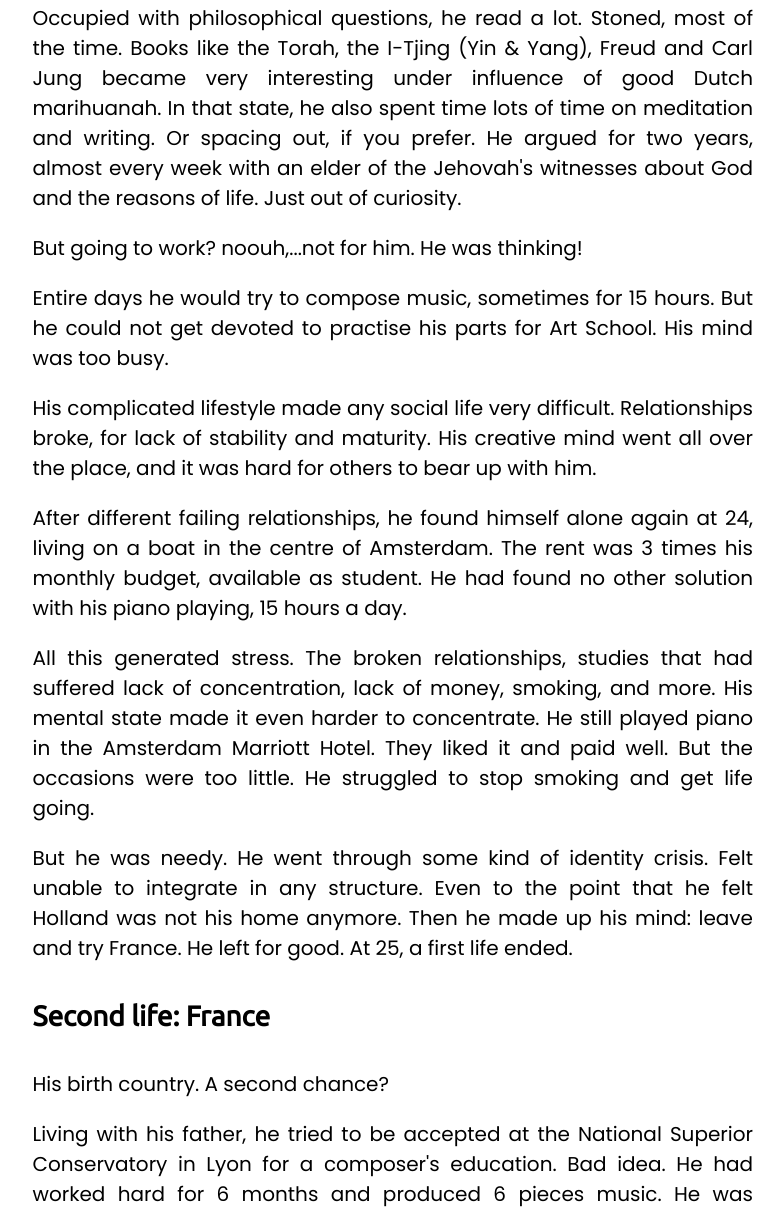
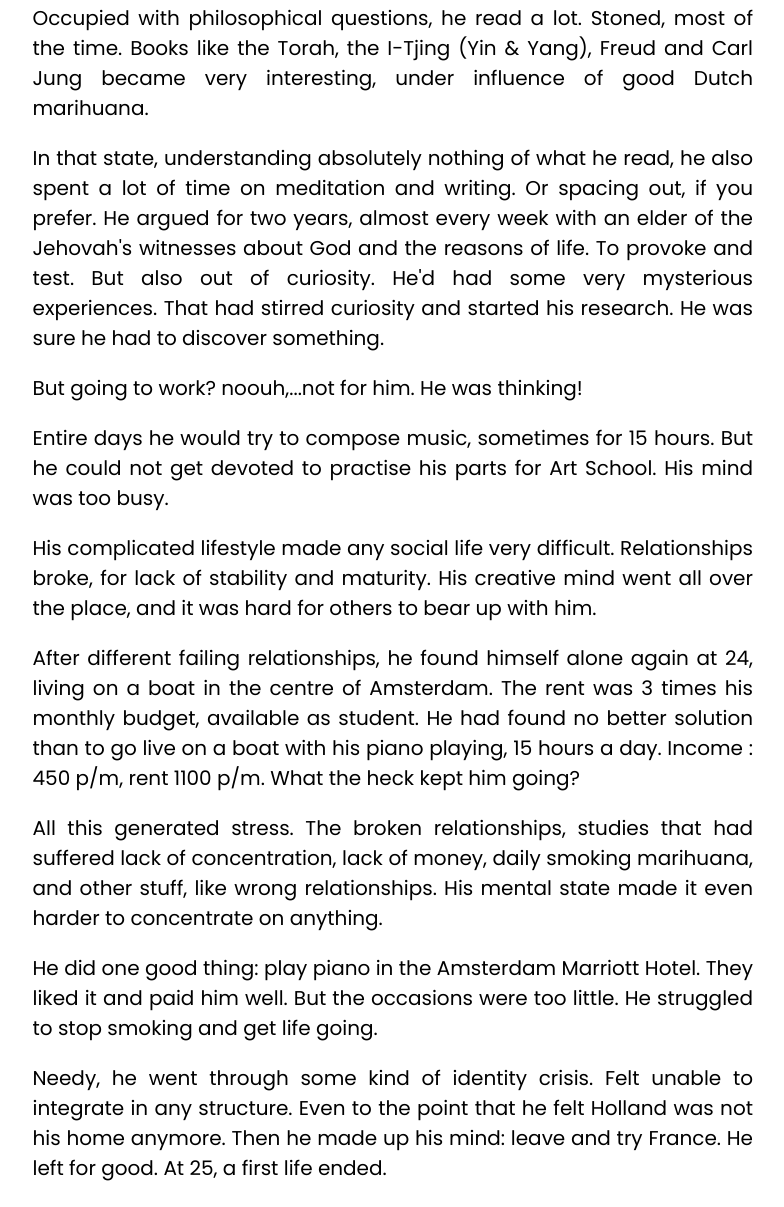
Before and after one commit to SebbEcbb/sb, a plain HTML site: page index.html in a window 1280 px wide. Shown: the part 2150-3357 px from the top of the page, without its empty margins (203-987 px from the left). Drawn offline with Linux system fonts and the light colour scheme.

Commit message:
site-work

```diff
--- a/index.html
+++ b/index.html
@@ -105,10 +105,17 @@
         <p>
             Occupied with philosophical questions, he read a lot. Stoned, most of the time.
             Books like the Torah, the I-Tjing (Yin & Yang), Freud and Carl Jung
-            became very interesting under influence of good Dutch marihuanah.
-            In that state, he also spent time lots of time on meditation and writing. Or spacing out, if you prefer.
+            became very interesting, under influence of good Dutch marihuana.
+        </p>
+        <p>
+            In that state, understanding absolutely nothing of what he read,
+            he also spent a lot of time on meditation and writing.
+            Or spacing out, if you prefer.
             He argued for two years, almost every week with an elder of the Jehovah's
-            witnesses about God and the reasons of life. Just out of curiosity.
+            witnesses about God and the reasons of life. To provoke and test.
+            But also out of curiosity. He'd had some very mysterious experiences.
+            That had stirred curiosity and started his research.
+            He was sure he had to discover something.
         </p>
         <p>
             But going to work? noouh,...not for him. He was thinking!
@@ -131,23 +138,27 @@
             After different failing relationships, he found himself alone again at 24,
             living on a boat in the centre of Amsterdam.
             The rent was 3 times his monthly budget, available as student.
-            He had found no other solution with his piano playing,
-            15 hours a day.
+            He had found no better solution than to go live on a boat with his piano playing,
+            15 hours a day. Income : 450 p/m, rent 1100 p/m.
+            What the heck kept him going?
         </p>
 
         <p>
             All this generated stress. The broken relationships,
             studies that had suffered lack of concentration,
-            lack of money, smoking, and more.
-            His mental state made it even harder to concentrate.
-            He still played piano in the Amsterdam Marriott Hotel.
-            They liked it and paid well.
+            lack of money, daily smoking marihuana,
+            and other stuff, like wrong relationships.
+            His mental state made it even harder to concentrate on anything.
+        </p>
+        <p>
+            He did one good thing: play piano in the Amsterdam Marriott Hotel.
+            They liked it and paid him well.
             But the occasions were too little.
             He struggled to stop smoking and get life going.
         </p>
 
         <p>
-            But he was needy. He went through some kind of identity crisis.
+            Needy, he went through some kind of identity crisis.
             Felt unable to integrate in any structure.
             Even to the point that he felt Holland was not his home anymore.
             Then he made up his mind: leave and try France. He left for good.
```
